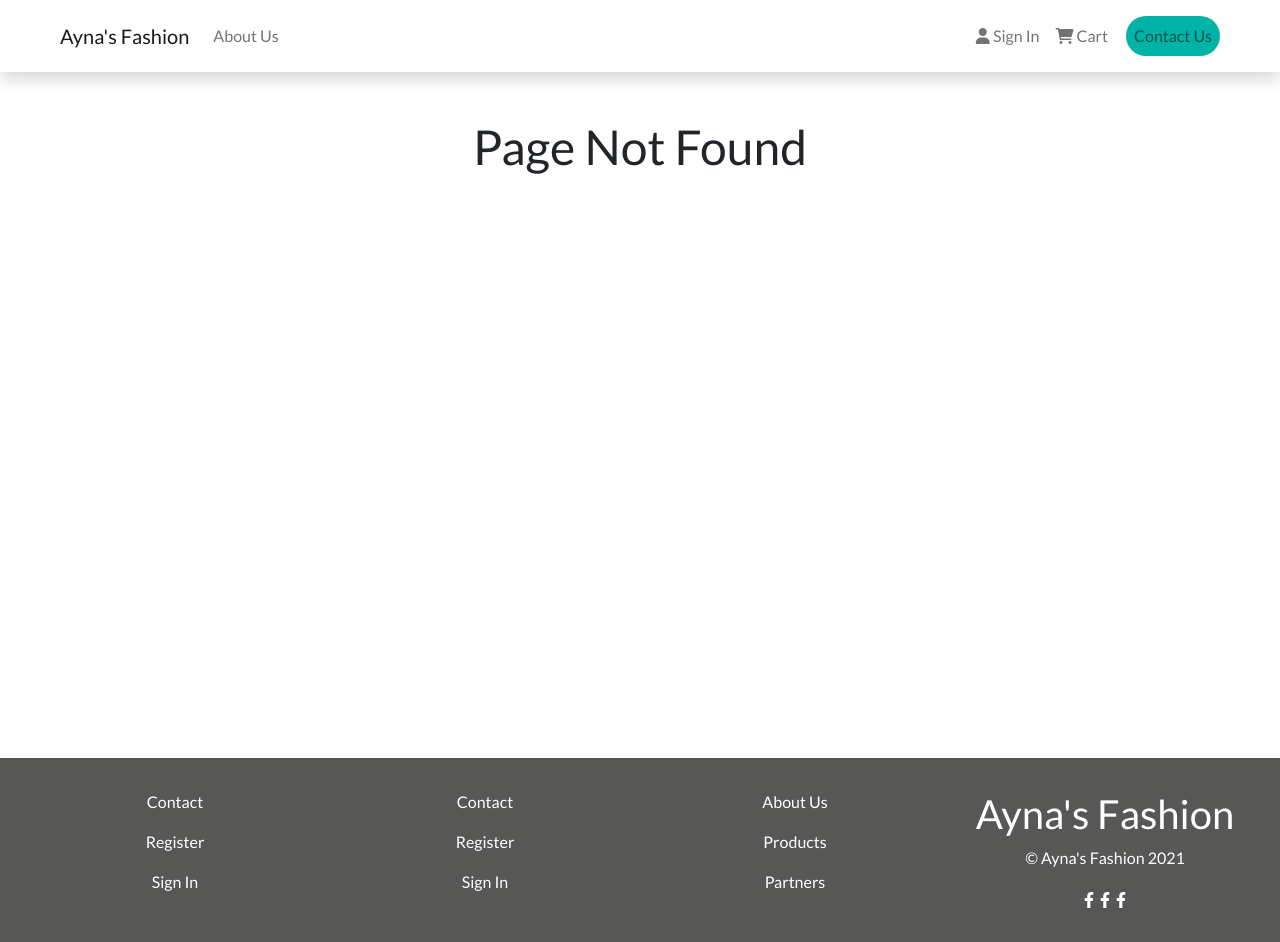
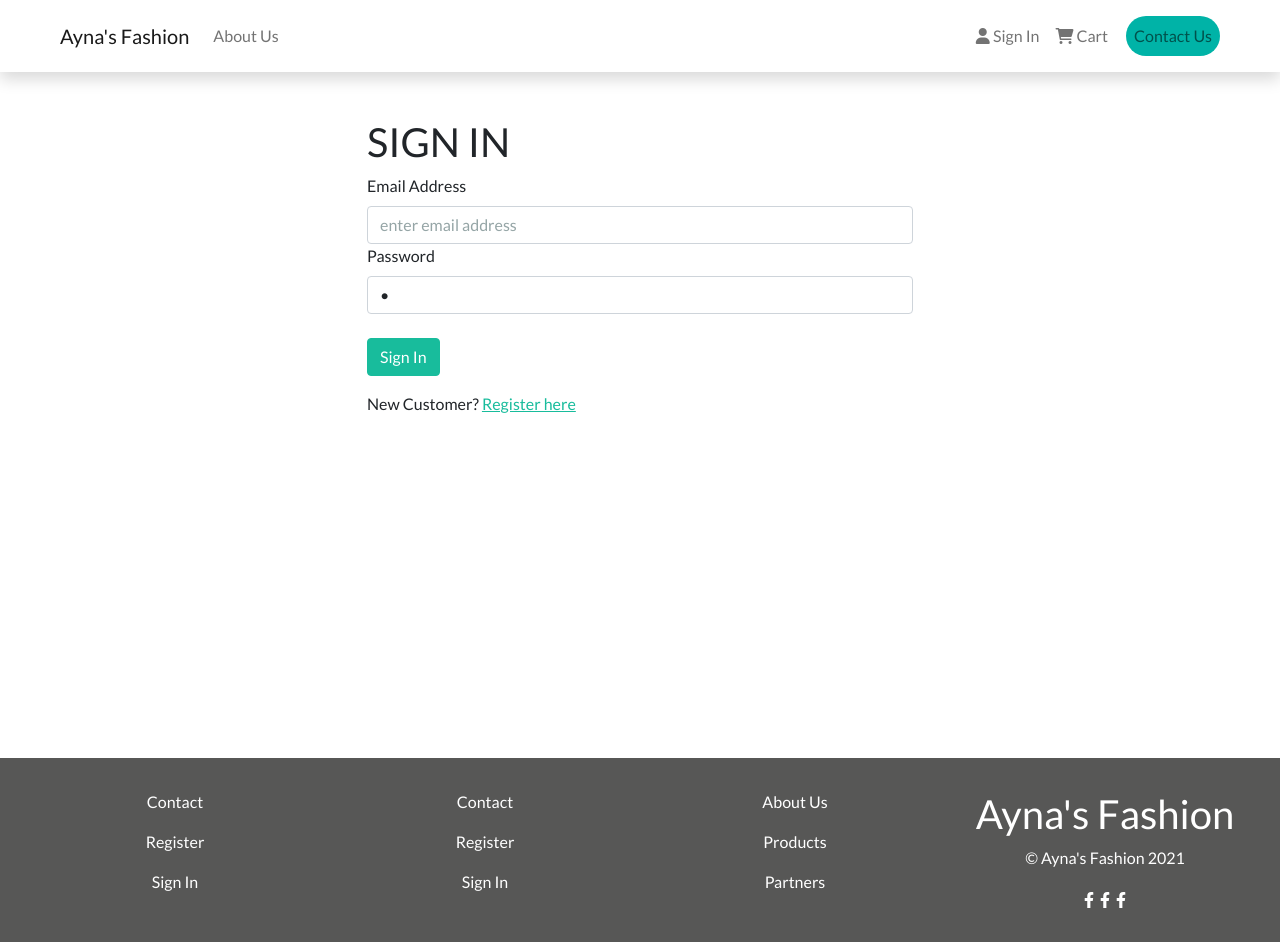
Before and after one commit to AttiR/Ayna-Fashion_Ecommerce_plateform, a React (Create React App) app in the folder frontend/: page /login in a window 1280 px wide. Before the commit this address had no page. Built offline with nearby package versions, Linux system fonts and the light colour scheme.

Commit message:
Login Screen and functionality

```diff
--- a/frontend/src/App.js
+++ b/frontend/src/App.js
@@ -5,6 +5,7 @@
 import About from './screens/About';
 import CartScreen from './screens/CartScreen';
 import ProductScreen from './screens/ProductScreen';
+import LoginScreen from './screens/LoginScreen';
 import NotFound from './components/NotFound';
 import Contact from './components/Contact';
 import { BrowserRouter as Router } from 'react-router-dom';
@@ -23,6 +24,7 @@
             <Route path='/cart' element={<CartScreen />} />
             <Route path="/contact" element={<Contact />} />
             <Route path="/about" element={<About />} />
+            <Route exact path="/login" element={<LoginScreen />} />
             <Route path="*" element={<NotFound />} />
           </Routes>
         </main>
--- /dev/null
+++ b/frontend/src/components/FormContainer.js
@@ -0,0 +1,16 @@
+import React from 'react';
+import { Container, Row, Col } from 'react-bootstrap';
+
+const FormContainer = ({ children }) => {
+  return (
+    <Container className='my-5'>
+      <Row className="justify-content-md-center">
+        <Col xs={12} md={6}>
+          {children}
+        </Col>
+      </Row>
+    </Container>
+  );
+};
+
+export default FormContainer;
--- a/frontend/src/components/Header.js
+++ b/frontend/src/components/Header.js
@@ -28,7 +28,7 @@
               style={{ maxHeight: '100px' }}
               navbarScroll
             >
-              <Nav.Link as={Link} to="/signin">
+              <Nav.Link as={Link} to="/login">
                 {' '}
                 <i className="fas fa-user"></i> Sign In
               </Nav.Link>
--- /dev/null
+++ b/frontend/src/screens/LoginScreen.js
@@ -0,0 +1,72 @@
+import React, { useState, useEffect } from 'react';
+import { Form, Button, Row, Col } from 'react-bootstrap';
+import { Link, useLocation, useNavigate } from 'react-router-dom';
+import Message from '../components/Message';
+import Loader from '../components/Loader';
+import { useDispatch, useSelector } from 'react-redux';
+import { login } from '../actions/userActions';
+import FormContainer from '../components/FormContainer';
+
+const LoginScreen = () => {
+  const [email, setEmail] = useState(' ');
+  const [password, setPassword] = useState(' ');
+
+  const navigate= useNavigate()
+  const location = useLocation()
+
+  const dispatch = useDispatch()
+  const userLogin = useSelector((state) => state.userLogin)
+  const { loading, error, userInfo } = userLogin
+
+  const redirect = location.search ? location.search.split('=')[1] : '/'
+
+  // to check  if user already exist
+  useEffect(() => {
+    if (userInfo) {
+      navigate(redirect)  }
+  }, [navigate, userInfo, redirect])
+
+  const submitHandler = (e) => {
+    e.preventDefault();
+    dispatch(login(email, password))
+  };
+
+  return (
+    <FormContainer>
+      <h2>SIGN IN</h2>
+      {error && <Message variant='danger'>{error}</Message>}
+      {loading && <Loader />}
+
+      <Form onSubmit={submitHandler}>
+        <Form.Group controlId="email">
+          <Form.Label>Email Address</Form.Label>
+          <Form.Control
+            type="email"
+            value={email}
+            placeholder="enter email address"
+            onChange={(e) => setEmail(e.target.value)}
+          ></Form.Control>
+        </Form.Group>
+        <Form.Group controlId="password">
+          <Form.Label>Password</Form.Label>
+          <Form.Control
+            type="password"
+            value={password}
+            placeholder="enter password"
+            onChange={(e) => setPassword(e.target.value)}
+          ></Form.Control>
+        </Form.Group>
+        <Button type="submit" variant="success" className="mt-4">
+          Sign In
+        </Button>
+      </Form>
+      <Row className="py-3">
+        <Col>
+          New Customer? <Link to={redirect ? `/register?redirect=${redirect}` :'/register'}>Register here</Link>
+        </Col>
+      </Row>
+    </FormContainer>
+  );
+};
+
+export default LoginScreen;
```
